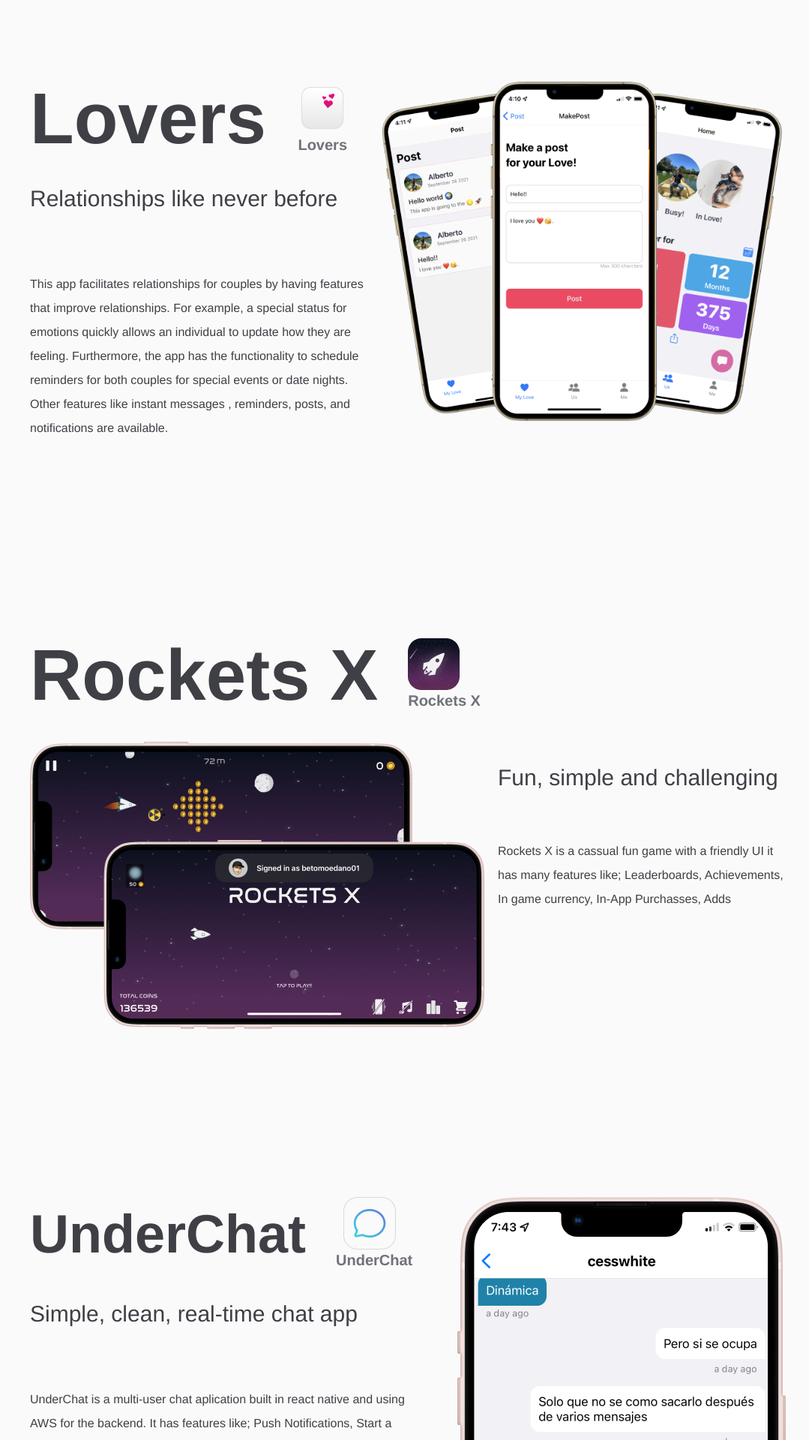
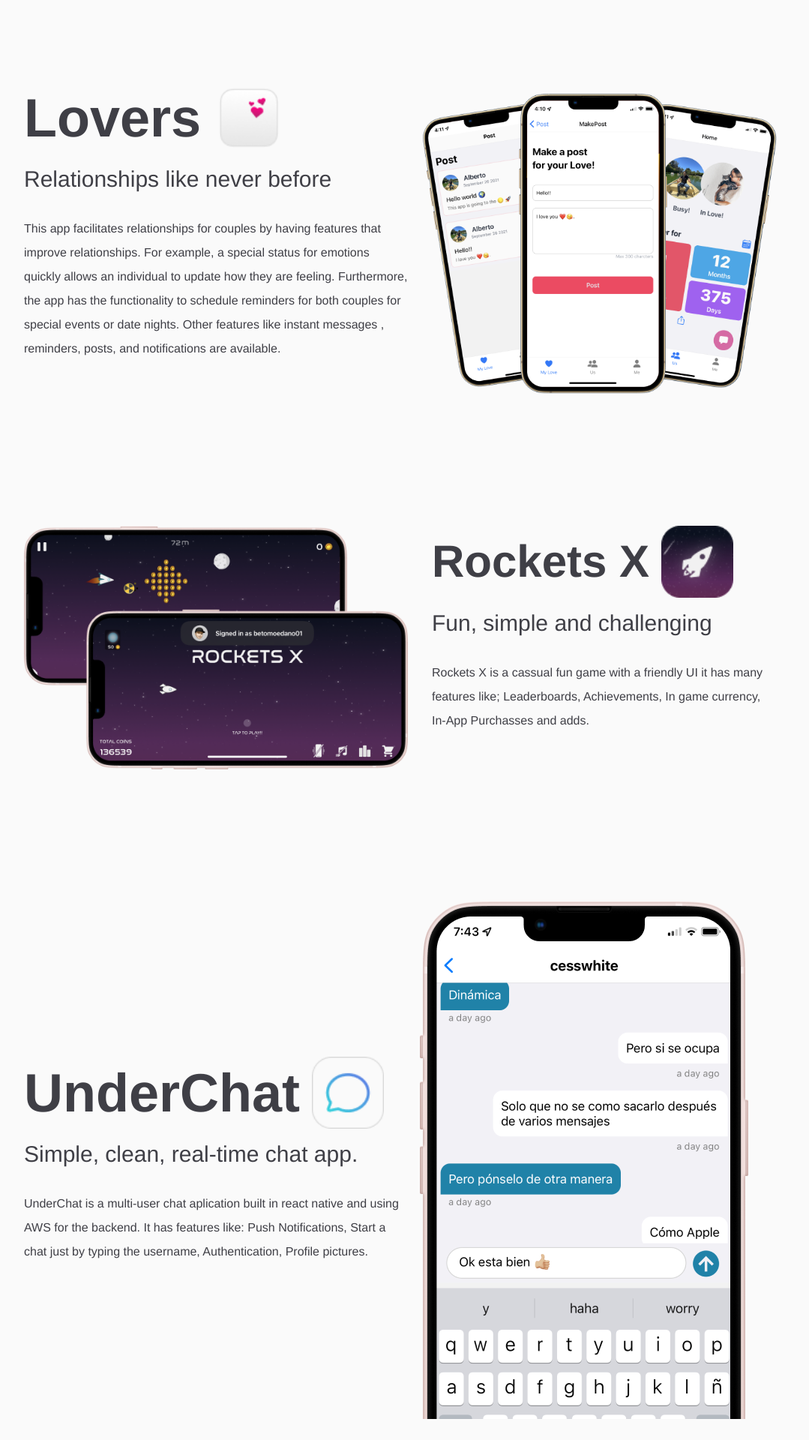
Before and after one commit to betomoedano/PersonalWebsite, a React (Create React App) app: page / in a window 1280 px wide. Shown: the part 880-2800 px from the top of the page at 75% size, without its empty margins (96-1175 px from the left). Built offline with nearby package versions, Linux system fonts and the light colour scheme.

Commit message:
index components were fixed

```diff
--- a/src/App.css
+++ b/src/App.css
@@ -2,6 +2,9 @@
   font-family:'Helvetica Neue';
 }
 
+.\? {
+  border: 1px solid red;
+}
 .App {
   text-align: center;
 }
--- a/src/components/Contact.js
+++ b/src/components/Contact.js
@@ -17,8 +17,8 @@
         </a>
         <a href="https://www.youtube.com/channel/UCzkDuc3rSDyEZYo3NoHzalw" target="_blank">
             <svg width="32" height="32" viewBox="0 0 24 24" fill="none" xmlns="http://www.w3.org/2000/svg">
-                <path d="M22.54 6.42C22.4212 5.94541 22.1793 5.51057 21.8387 5.15941C21.498 4.80824 21.0708 4.55318 20.6 4.42C18.88 4 12 4 12 4C12 4 5.12002 4 3.40002 4.46C2.92927 4.59318 2.502 4.84824 2.16137 5.19941C1.82074 5.55057 1.57881 5.98541 1.46002 6.46C1.14524 8.20556 0.991258 9.97631 1.00002 11.75C0.988802 13.537 1.14279 15.3213 1.46002 17.08C1.59098 17.5398 1.83833 17.9581 2.17817 18.2945C2.518 18.6308 2.93884 18.8738 3.40002 19C5.12002 19.46 12 19.46 12 19.46C12 19.46 18.88 19.46 20.6 19C21.0708 18.8668 21.498 18.6118 21.8387 18.2606C22.1793 17.9094 22.4212 17.4746 22.54 17C22.8524 15.2676 23.0063 13.5103 23 11.75C23.0112 9.96295 22.8573 8.1787 22.54 6.42V6.42Z" stroke="#8F8F8F" stroke-width="2" stroke-linecap="round" stroke-linejoin="round"/>
-                <path d="M9.75 15.02L15.5 11.75L9.75 8.48V15.02Z" stroke="#8F8F8F" stroke-width="2" stroke-linecap="round" stroke-linejoin="round"/>
+                <path d="M22.54 6.42C22.4212 5.94541 22.1793 5.51057 21.8387 5.15941C21.498 4.80824 21.0708 4.55318 20.6 4.42C18.88 4 12 4 12 4C12 4 5.12002 4 3.40002 4.46C2.92927 4.59318 2.502 4.84824 2.16137 5.19941C1.82074 5.55057 1.57881 5.98541 1.46002 6.46C1.14524 8.20556 0.991258 9.97631 1.00002 11.75C0.988802 13.537 1.14279 15.3213 1.46002 17.08C1.59098 17.5398 1.83833 17.9581 2.17817 18.2945C2.518 18.6308 2.93884 18.8738 3.40002 19C5.12002 19.46 12 19.46 12 19.46C12 19.46 18.88 19.46 20.6 19C21.0708 18.8668 21.498 18.6118 21.8387 18.2606C22.1793 17.9094 22.4212 17.4746 22.54 17C22.8524 15.2676 23.0063 13.5103 23 11.75C23.0112 9.96295 22.8573 8.1787 22.54 6.42V6.42Z" stroke="#737373" stroke-width="2" stroke-linecap="round" stroke-linejoin="round"/>
+                <path d="M9.75 15.02L15.5 11.75L9.75 8.48V15.02Z" stroke="#737373" stroke-width="2" stroke-linecap="round" stroke-linejoin="round"/>
             </svg>
         </a>
     </div>
--- a/src/components/Lovers.js
+++ b/src/components/Lovers.js
@@ -4,30 +4,19 @@
 
 export default function Lovers() {
     return (
-    <div className="w-full h-auto md:relative pt-20 mb-32">
-        <div className=" max-w-5xl mx-auto h-full overflow-y-scroll px-2 ">
-          <div className="mb-4 ">
-                <div className="md:flex md:justify-between ">
-                    <div>
-                        <div className="flex justify-between items-center ">
-                            <h1 className="mb-10 text-5xl md:text-8xl font-bold text-gray-700 dark:text-gray-50">Lovers</h1>
-                            <div className="md:mr-10 mr-28">
-                                <img src={loversicon} alt={{}}  />
-                                <h1 className="mb-10 text-xs md:text-xl text-center font-semibold text-gray-500 dark:text-gray-300">Lovers</h1>
-                            </div>
-                        </div>
-
-                        <h1 className="md:mb-20 text-xl md:text-3xl font-medium text-gray-700 dark:text-gray-50">Relationships like never before</h1>
-                        <div className="max-w-xl mt-10 mb-10">
-                            <h1 className="text-base text-left md:text-md leading-loose md:font-normal text-gray-700 dark:text-gray-50">This app facilitates relationships for couples by having features that improve relationships. For example, a special status for emotions quickly allows an individual to update how they are feeling. Furthermore, the app has the functionality to schedule reminders for both couples for special events or date nights. Other features like instant messages	, reminders, posts, and notifications are available. </h1>
-                        </div>
+    <div className="w-full h-auto md:relative py-20">
+        <div className="px-4 md:p-0 max-w-5xl mx-auto flex flex-col md:flex-row">
+            <div className="md:w-1/2">
+                <div className="flex items-center mb-4">
+                    <h1 className="text-5xl md:text-7xl font-bold text-gray-700 dark:text-gray-50 mr-4">Lovers</h1>
+                    <img src={loversicon} alt={{}} className="md:w-24 md:h-24" />
                 </div>
-                    <div className="">
-                        <img src={lovers} alt={{}}  />
-                    </div>
-                </div>
-
-          </div>
+                <p className="mb-8 text-3xl font-medium text-gray-700 dark:text-gray-50">Relationships like never before</p>
+                <p className="text-base text-left md:text-md leading-loose md:font-normal text-gray-700 dark:text-gray-50">This app facilitates relationships for couples by having features that improve relationships. For example, a special status for emotions quickly allows an individual to update how they are feeling. Furthermore, the app has the functionality to schedule reminders for both couples for special events or date nights. Other features like instant messages	, reminders, posts, and notifications are available. </p>
+            </div>
+            <div className="md:w-1/2 p-4">
+                <img src={lovers} alt={{}} className="object-cover"/>
+            </div>
         </div>
     </div>
     )
--- a/src/components/Rockets.js
+++ b/src/components/Rockets.js
@@ -4,30 +4,19 @@
 
 export default function Rockets() {
     return (
-    <div className="w-full h-auto md:relative pt-20 pb-32">
-        <div className=" max-w-5xl mx-auto h-full overflow-y-scroll px-2 ">
-          <div className="mb-4 ">
-                <div className="md:flex md:justify-between ">
-                    <div>
-                        <div className="flex justify-left items-center ">
-                            <h1 className="mb-10 mr-10 text-5xl md:text-8xl font-bold text-gray-700 dark:text-gray-50">Rockets X</h1>
-                            <div className="">
-                                <img src={rocketsicon} alt={{}}  />
-                                <h1 className="mb-10 text-xs md:text-xl font-semibold text-gray-500 dark:text-gray-300">Rockets X</h1>
-                            </div>
-                        </div>
-                        <div className="">
-                            <img src={rockets} alt={{}}  />
-                        </div>
-
-                    </div>
-                        <div className="max-w-sm md:mt-32 ">
-                            <h1 className="md:mb-16 mt-10 text-xl md:text-3xl font-medium text-gray-700 dark:text-gray-50">Fun, simple and challenging</h1>
-                            <h1 className="text-base text-left md:text-md leading-loose md:font-normal text-gray-700 dark:text-gray-50">Rockets X is a cassual fun game with a friendly UI it has  many features like; Leaderboards, Achievements, In game currency, In-App Purchasses, Adds</h1>
-                        </div>
+    <div className="w-full h-auto md:relative py-20">
+        <div className="px-4 md:p-0 max-w-5xl mx-auto flex flex-col-reverse md:flex-row">
+            <div className="md:w-1/2">
+                <img src={rockets} alt={{}} className="object-cover"/>
+            </div>
+            <div className="px-2 md:w-1/2 md:px-8">
+                <div className="flex items-center mb-4">
+                    <h1 className="text-4xl md:text-6xl font-bold text-gray-700 dark:text-gray-50 mr-4">Rockets X</h1>
+                    <img src={rocketsicon} alt="rocket-icon" className="md:w-24 md:h-24" />
                 </div>
-
-          </div>
+                <p className="mb-8 text-3xl font-medium text-gray-700 dark:text-gray-50">Fun, simple and challenging</p>
+                <p className="text-base text-left md:text-md leading-loose md:font-normal text-gray-700 dark:text-gray-50 mb-8">Rockets X is a cassual fun game with a friendly UI it has  many features like; Leaderboards, Achievements, In game currency, In-App Purchasses and adds.</p>
+            </div>
         </div>
     </div>
     )
--- a/src/components/Underchat.js
+++ b/src/components/Underchat.js
@@ -4,30 +4,22 @@
 
 export default function Lovers() {
     return (
-    <div className="w-full h-auto md:relative pt-20 pb-32">
-        <div className=" max-w-5xl mx-auto h-full overflow-y-scroll px-2 ">
-          <div className="mb-4 ">
-                <div className="md:flex md:justify-between ">
-                    <div>
-                        <div className="flex justify-start items-center ">
-                            <h1 className="mb-10 text-5xl md:text-7xl font-bold text-gray-700 dark:text-gray-50">UnderChat</h1>
-                            <div className="md:pl-10 pl-3">
-                                <img src={underchatincon} alt={{}} style={{marginLeft:10}} />
-                                <h1 className="mb-10 text-xs ml-3 md:ml-0 md:text-xl font-semibold text-gray-500 dark:text-gray-300">UnderChat</h1>
-                            </div>
-                        </div>
-
-                        <h1 className="md:mb-20 text-xl md:text-3xl font-medium text-gray-700 dark:text-gray-50">Simple, clean, real-time chat app</h1>
-                        <div className="max-w-lg mt-10 mb-10">
-                            <h1 className="text-base text-left md:text-md leading-loose md:font-normal text-gray-700 dark:text-gray-50">UnderChat is a multi-user chat aplication built in react native and using AWS for the backend. It has features like; Push Notifications, Start a chat just by typing the username, Authentication, Profile pictures, </h1>
-                        </div>
+    <div className="w-full h-auto md:relative py-20">
+        <div className="md:p-0 max-w-5xl mx-auto flex flex-col md:flex-row">
+            <div className="md:w-1/2 flex flex-col items-center justify-center">
+                <div className="flex items-center mb-4 w-full">
+                    <h1 className="text-5xl md:text-7xl font-bold text-gray-700 dark:text-gray-50 mr-4">UnderChat</h1>
+                    <img src={underchatincon} alt={{}} className="md:w-24 md:h-24" />
                 </div>
-                    <div className="">
-                        <img src={underchat} alt={{}}  />
-                    </div>
-                </div>
-
-          </div>
+                <p className="mb-8 w-full text-3xl font-medium text-gray-700 dark:text-gray-50">Simple, clean, real-time chat app.</p>
+                <p className="text-base text-left md:text-md leading-loose md:font-normal text-gray-700 dark:text-gray-50">
+                    UnderChat is a multi-user chat aplication built in react native and using AWS for the backend. It has features like:
+                    Push Notifications, Start a chat just by typing the username, Authentication, Profile pictures.
+                </p>
+            </div>
+            <div className="md:w-1/2 p-4">
+                <img src={underchat} alt={{}} className="object-cover"/>
+            </div>
         </div>
     </div>
     )
--- a/tailwind.config.js
+++ b/tailwind.config.js
@@ -1,22 +1,15 @@
 const color = require("tailwindcss/colors")
-
 
 module.exports = {
   purge: ['./src/**/*.{js,jsx,ts,tsx}', './public/index.html'],
-  darkMode: "class", // or 'media' or 'class'
+  darkMode: "class",
   theme: {
-    extend: {},
     colors: {
       gray: color.gray,
       blue: color.sky,
       yellow: color.amber,
       red:color.red,
       darkBackground: "#181818"
-
     }
-  },
-  variants: {
-    extend: {},
-  },
-  plugins: [],
+  }
 }
```
Also changed, not shown: src/components/Hello.js (+4 -4 lines), src/components/Souls.js (+16 -24 lines).
